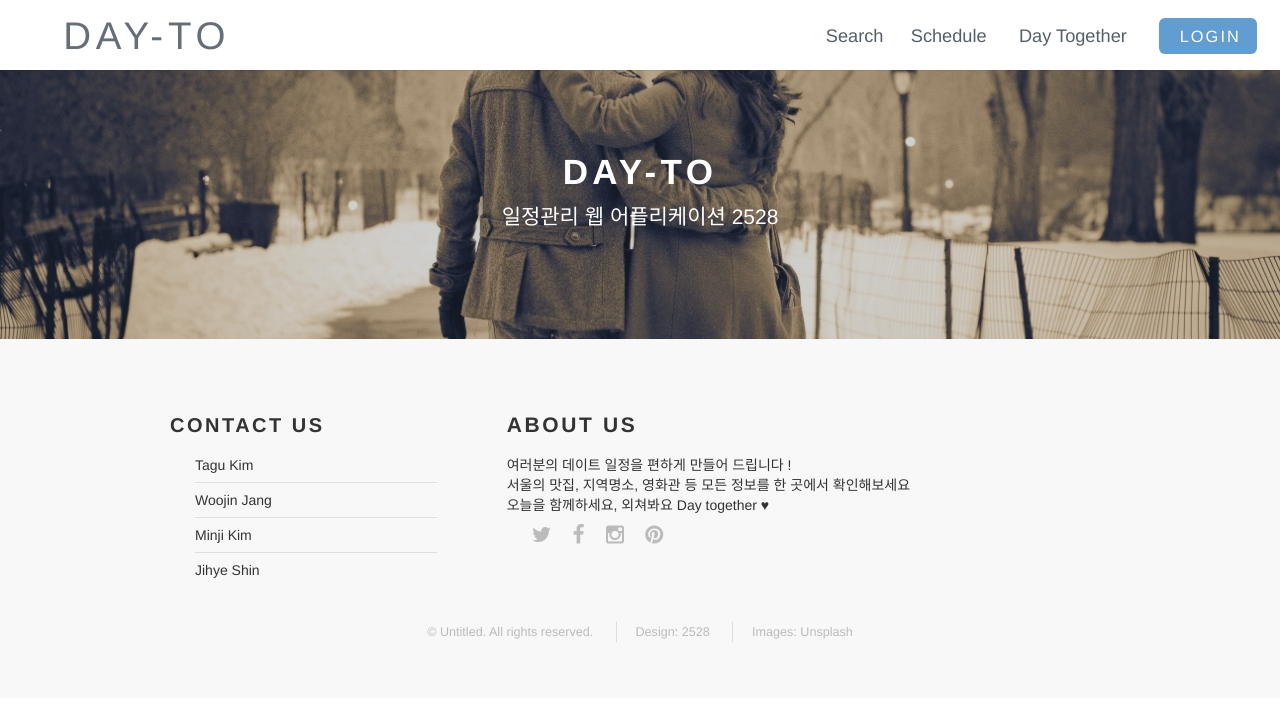
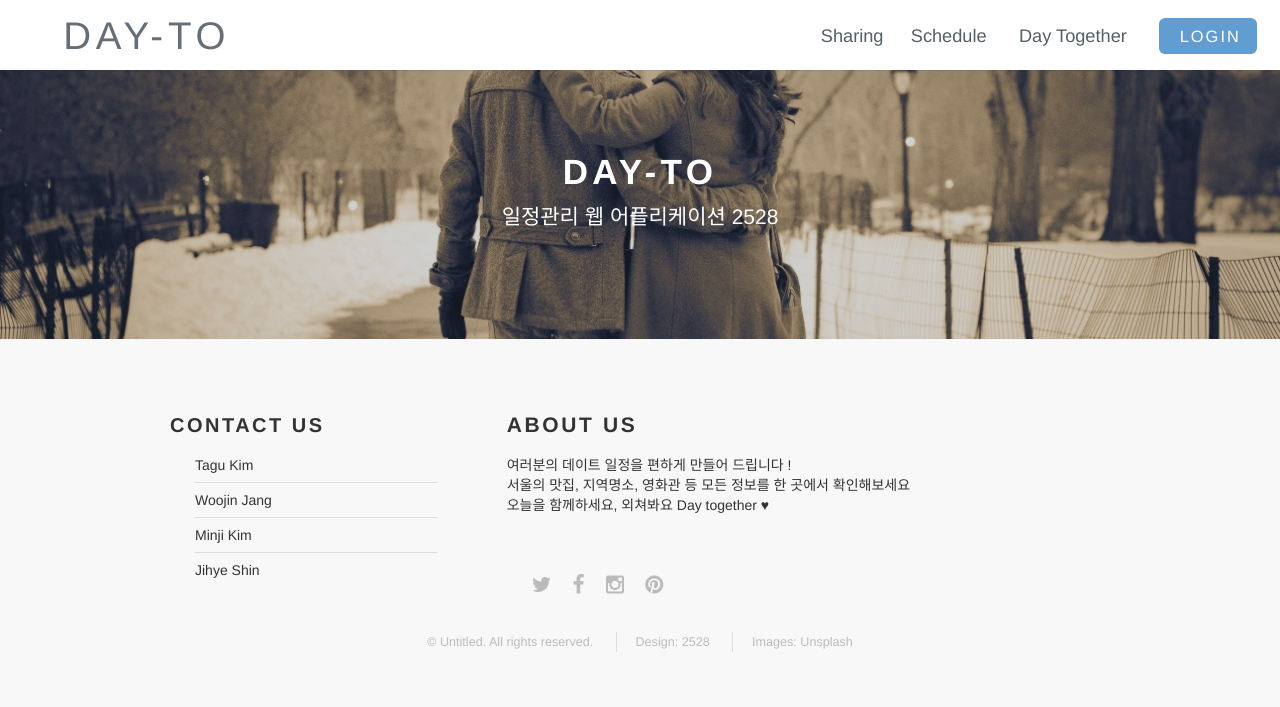
Before and after one commit to LIndseyKim/project_dayto, a Java web app: page /index.jsp in a window 1280 px wide. Shown: the top 707 px of the page. Run offline with Spring Boot 4, a stand-in JSP engine, Linux system fonts and the light colour scheme; some libraries are stand-ins or nearby versions.

Commit message:
top 글자

```diff
--- a/project_dayto/WebContent/index.jsp
+++ b/project_dayto/WebContent/index.jsp
@@ -82,13 +82,15 @@
 							</ul>
 						</section>
 					</div>
-					<div class="8u skel-cell-important">
+					<div class="8u skel-cell-important" style="margin-bottom: 50px">
 						<section>
 							<h2>About Us</h2>
 								<p>여러분의 데이트 일정을 편하게 만들어 드립니다 ! <br> 서울의 맛집, 지역명소, 영화관 등 모든 정보를 한 곳에서 확인해보세요
-							<br>오늘을 함께하세요, 외쳐봐요 Day together ♥
+							<br>오늘을 함께하세요, 외쳐봐요 Day together ♥<br>
 							</p>
 							<p>
+							<p>
+					</div>
 							<ul class="icons">
 								<li><a href="https://twitter.com/" class="icon fa-twitter"><span
 										class="label">Twitter</span></a></li>
@@ -100,7 +102,7 @@
 										class="label">Pinterest</span></a></li>
 							</ul>
 						</section>
-					</div>
+
 				</div>
 				<ul class="copyright">
 					<li>&copy; Untitled. All rights reserved.</li>
--- a/project_dayto/WebContent/top_layer.jsp
+++ b/project_dayto/WebContent/top_layer.jsp
@@ -11,11 +11,11 @@
 	<div class="topText">
 		<nav id="nav">
 			<ul>
-				<li><a href="${pageContext.request.contextPath}/getAllPublicPost.do?flag=2">Search</a>
+				<li><a href="${pageContext.request.contextPath}/getAllPublicPost.do?flag=2">Sharing</a>
 				<c:choose>
 						<c:when test="${user != null }">
-							<li><a href="${pageContext.request.contextPath}/schedule.jsp">Schedule</a></li>
-							<li><a href="${pageContext.request.contextPath}/getPostName.do">Day Together</a></li>
+							<li><a href="${pageContext.request.contextPath}/schedule.jsp">Make a Day-To</a></li>
+							<li><a href="${pageContext.request.contextPath}/getPostName.do">My Day-To</a></li>
 							<li><a onclick="mypage_popup()">Mypage</a></li>
 							<li>
 								<h5>${user.userName}님이 로그인 하셨습니다.</h5>
```
Also changed, not shown: project_dayto/WebContent/images/placePicture/sangssang.jpg (renamed from project_dayto/WebContent/images/placePicture/ssangssang.jpg).
